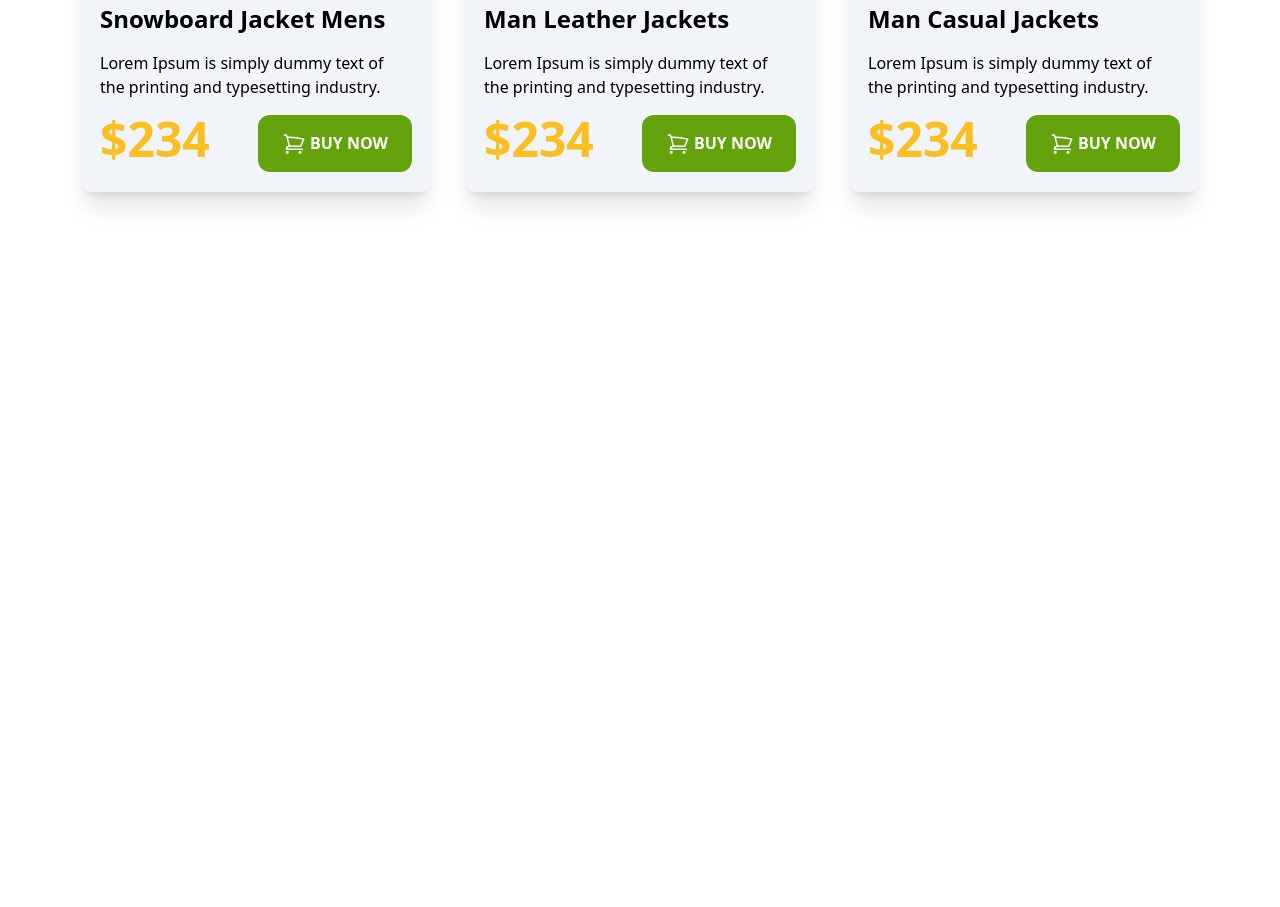
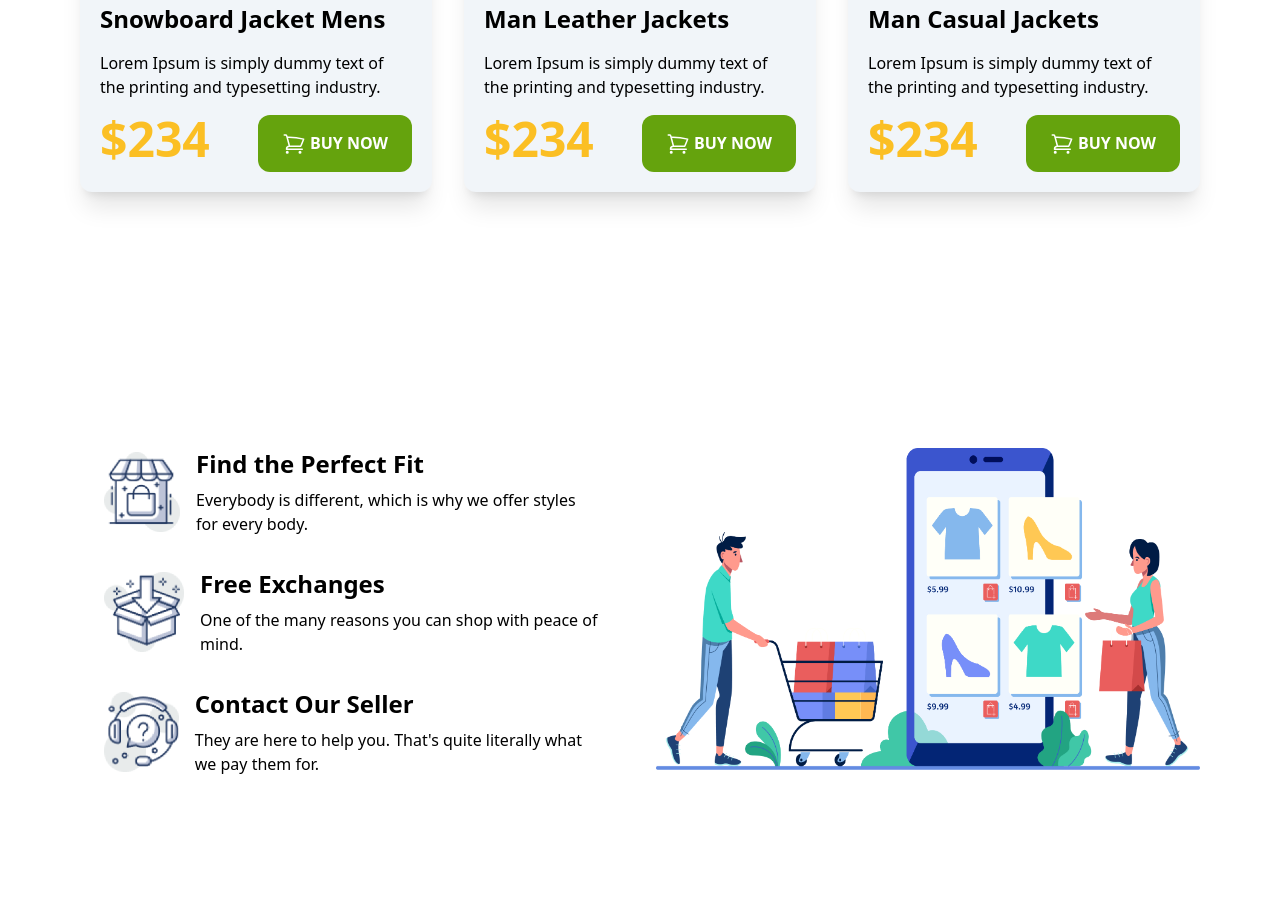
Before and after one commit to imam0321/penguin_fashion, a plain HTML site: page index.html in a window 1280 px wide. Shown: the part 1836-2743 px from the top of the page. Before the commit the page ends 2236 px from the top, so only its background shows below. Drawn offline with nearby package versions, Linux system fonts and the light colour scheme.

Commit message:
added benefits section

```diff
--- a/index.html
+++ b/index.html
@@ -18,9 +18,9 @@
       };
     </script>
   </head>
-  <body>
+  <body class="bg-Stone-300">
     <!-- Header section  -->
-    <header class="bg-Stone-300">
+    <header>
       <!-- Navigation top section  -->
       <nav
         class="container mx-auto py-8 pl-4 sm:py-12 sm:flex sm:items-center sm:justify-around"
@@ -288,6 +288,41 @@
           </div>
         </div>
       </section>
+      <!-- Our benefits -->
+      <section class="py-32">
+        <div class="sm:grid grid-cols-1 grid-rows-4 sm:grid-rows-3 sm:grid-cols-2 sm:gap-8">
+          <div class="flex items-center px-6 bg-white rounded-xl">
+            <img class="h-20 w-20" src="images/house.png" alt="" />
+            <div class="pl-4 space-y-2">
+              <h3 class="text-2xl font-semibold">Find the Perfect Fit</h3>
+              <p>
+                Everybody is different, which is why we offer styles for every
+                body.
+              </p>
+            </div>
+          </div>
+          <div class="sm:row-span-3 rounded-xl">
+            <img class="" src="images/shopping.png" alt="" />
+          </div>
+          <div class="flex items-center px-6 bg-white rounded-xl">
+            <img class="h-20 w-20" src="images/box.png" alt="" />
+            <div class="pl-4 space-y-2">
+              <h3 class="text-2xl font-semibold">Free Exchanges</h3>
+              <p>One of the many reasons you can shop with peace of mind.</p>
+            </div>
+          </div>
+          <div class="flex items-center px-6 bg-white rounded-xl">
+            <img class="h-20 w-20" src="images/question.png" alt="" />
+            <div class="pl-4 space-y-2">
+              <h3 class="text-2xl font-semibold">Contact Our Seller</h3>
+              <p>
+                They are here to help you. That's quite literally what we pay
+                them for.
+              </p>
+            </div>
+          </div>
+        </div>
+      </section>
     </main>
   </body>
 </html>
```
